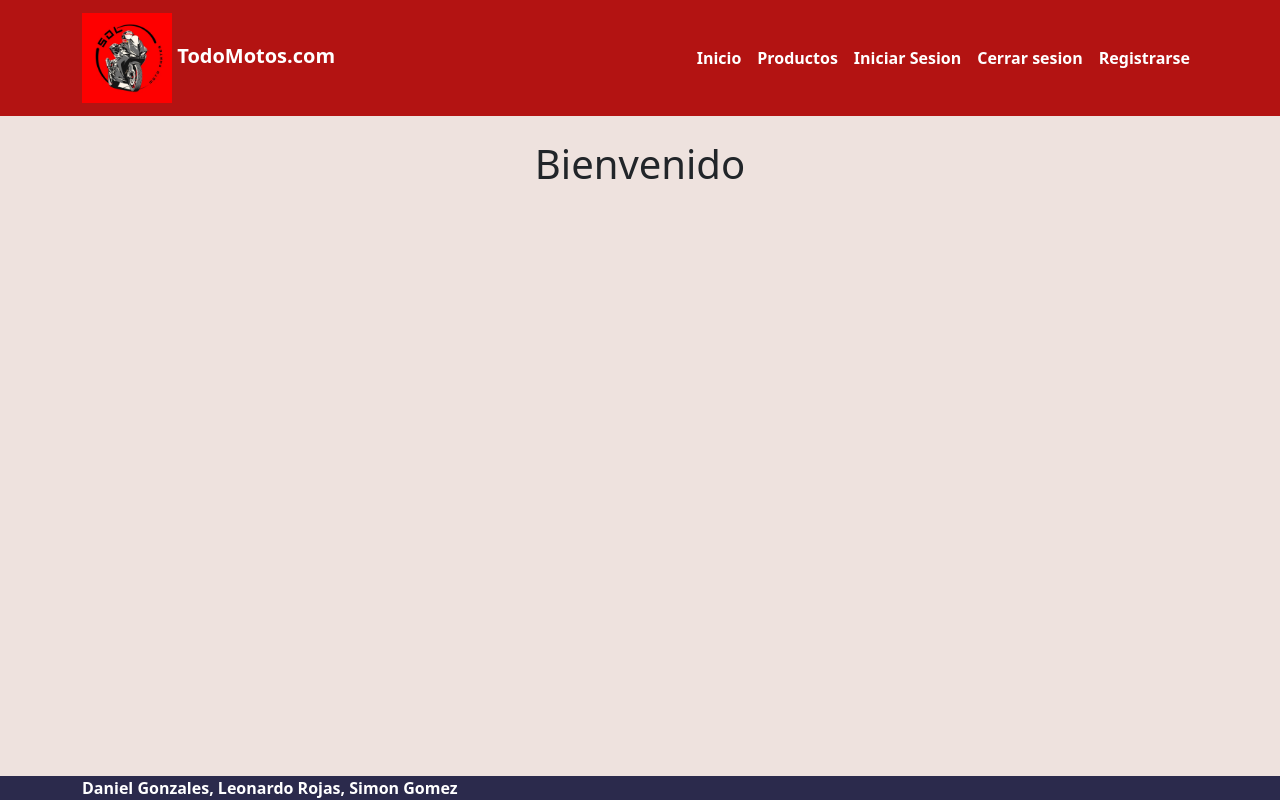
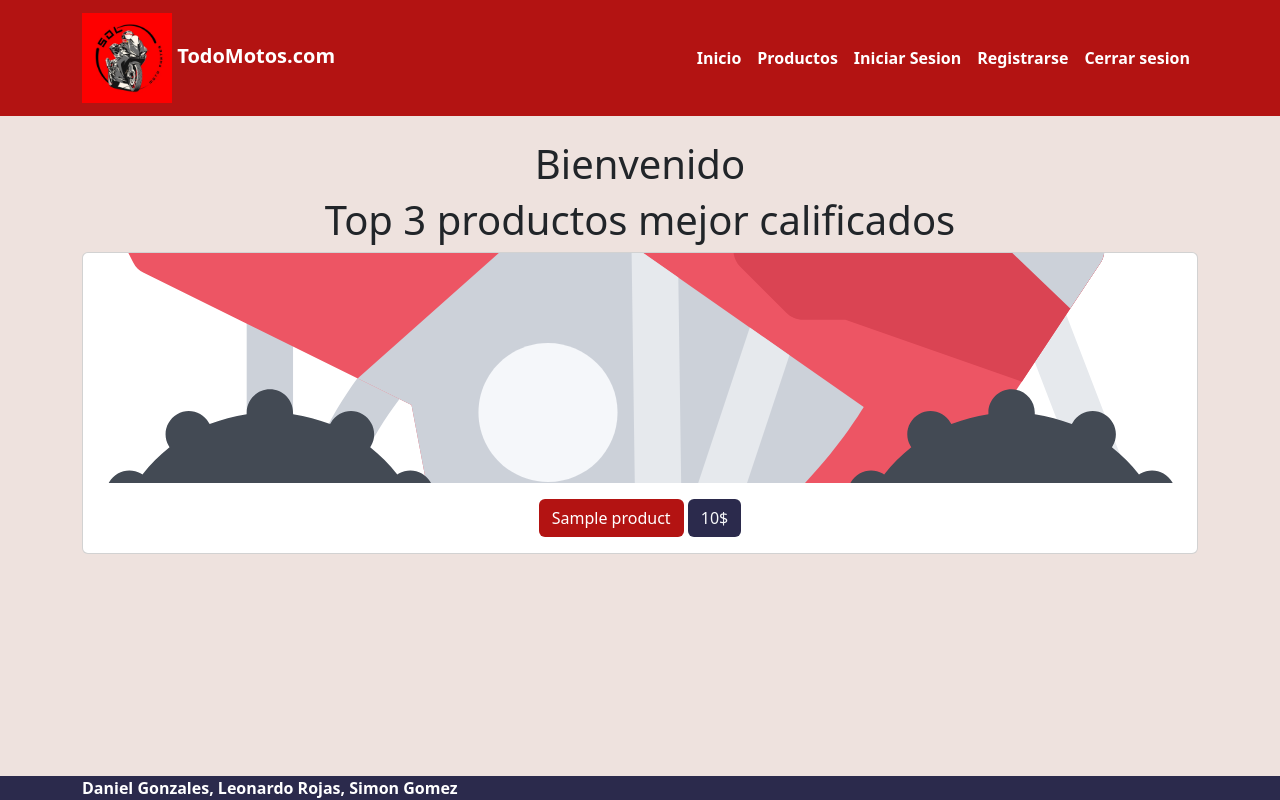
Before and after one commit to sgomeza13/TiendaDeMotos, a Django app: template ecommerce/templates/pages/home.html in a window 1280 px wide. Run offline with Django 4.2, Linux system fonts and the light colour scheme; the template is opened without the code that fills it: most values are stand-ins (such as "Sample title", 1, 10 or a date in 2020).

Commit message:
Added top rated products in home page

```diff
--- a/ecommerce/templates/base.html
+++ b/ecommerce/templates/base.html
@@ -31,11 +31,13 @@
                 </li>
                 {% if user.is_authenticated == False%}
                 <a class="nav-link active" href="{% url 'login' %}">Iniciar Sesion</a>
+                <a class="nav-link active" href="{% url 'register' %}">Registrarse</a>
                 {%endif%}
                 <a class="nav-link active" href="{% url 'logout' %}">Cerrar sesion</a>
-                <a class="nav-link active" href="{% url 'register' %}">Registrarse</a>
+
                 {% if user.is_authenticated == True%}
                 <a class="nav-link active text-underline-opacity-0">Ingresado como: {{user.email}}</a>
+
                 {%endif%}
             </div>
 
--- a/ecommerce/templates/pages/home.html
+++ b/ecommerce/templates/pages/home.html
@@ -1,4 +1,5 @@
 {% extends 'base.html' %}
+{% load static %}
 {% block title %}Home Page{% endblock %}
 {% block content %}
 <h1 class="text-center">Bienvenido</h1>
@@ -8,6 +9,22 @@
     <big><a href="{% url 'create' %}" class="badge bg-primary text-wrap text-decoration-none">Añadir productos</a></big>
         </div>
     </div>
+    {%endif%}
+    <h1 class="text-center">Top 3 productos mejor calificados</h1>
 
-{%endif%}
+    <div class="card-group">
+        {% for product in products %}
+            <div class="card">
+                <img src="{% static 'products/icono_moto.svg' %}" class="card-img-top img-card">
+                <div class="card-body text-center">
+                    <a href="{% url 'product' id=product.product.id  %}" class="btn bg-primary text-white">
+                        {{product.product.name}}</a>
+                    <a class="btn bg-secondary text-light" href="{% url 'product' id=product.id  %}">{{product.product.price}}$</a>
+                </div>
+
+        </div>
+        {% endfor %}
+    </div>
+
+
 {% endblock %}
--- a/ecommerce/templates/pages/product.html
+++ b/ecommerce/templates/pages/product.html
@@ -39,7 +39,7 @@
                 <p class="fst-normal">{{product.stock}}</p>
 
                 <h5 class="fw-bold">calificacion:</h5>
-                <p class="fst-normal">{{rating.rating__avg}}</p>
+                <p class="fst-normal">{{rating}} / 5</p>
             </div>
         </div>
 
--- a/ecommerce/templates/pages/products.html
+++ b/ecommerce/templates/pages/products.html
@@ -8,8 +8,9 @@
         {% csrf_token %}
         <div class="input-group mb-3 text-align:center">
             <input name="name" type="text" class="form-control text-center " placeholder="Buscar por nombre o referencia" aria-label="Recipient's username" aria-describedby="basic-addon2">
-            <div class="input-group-append">
-              <button class="btn btn-outline-secondary bg-secondary text-light " type="submit">Buscar</button>
+            <div class="btn-group">
+
+              <button class="btn btn-outline-secondary bg-primary text-light " type="submit">Buscar</button>
               <button class="btn btn-outline-secondary bg-primary text-light" type="submit" value="" name="name">Reset</button>
             </div>
           </div>
```
Also changed, not shown: ecommerce/views.py (+17 -5 lines), db.sqlite3.
